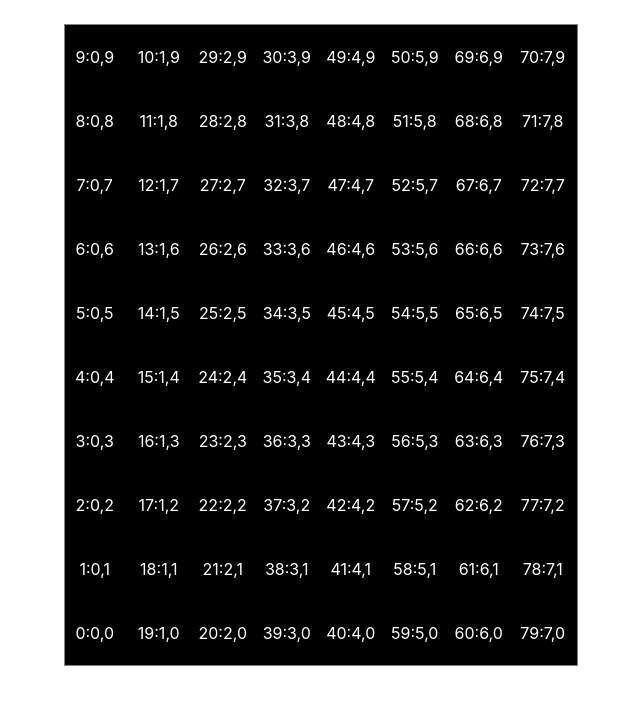
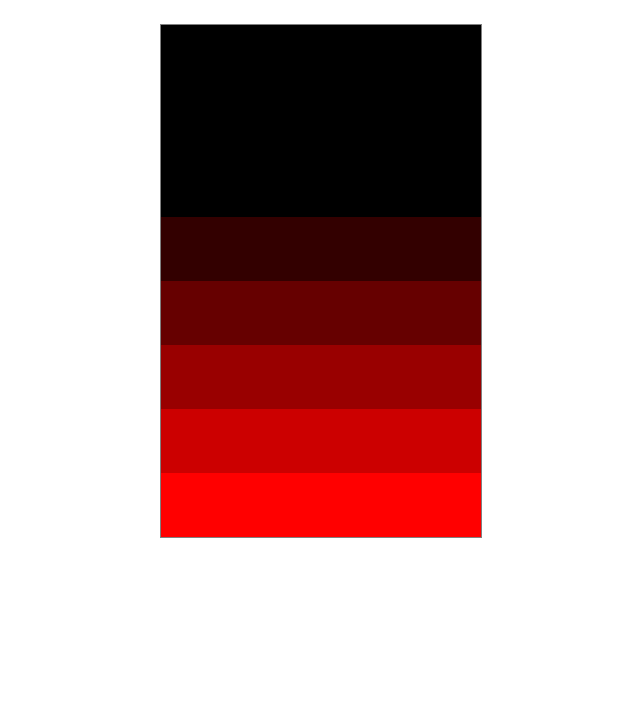
Before and after one commit to elliotf/sunrise-alarm, a Svelte app: page / in a window 1280 px wide. Shown: the top 704 px of the page, without its empty margins (319-959 px from the left). Built offline with nearby package versions, Linux system fonts and the light colour scheme.

Commit message:
Prepare for refactor to break things apart

```diff
--- a/led_string.js
+++ b/led_string.js
@@ -13,6 +13,15 @@ class LedString {
           color: [0,0,0],
         };
       });
+  }
+
+  getPixelAtCoord({x,y}) {
+    const offset = this.getOffsetForCoord({x,y});
+    return this.pixels[offset];
+  }
+
+  getPixelAtOffset(offset) {
+    return this.pixels[offset];
   }
 
   getOffsetForCoord({x,y}) {
@@ -41,16 +50,14 @@ class LedString {
 
     for (let y = 0; y < this.height; ++y) {
       for (let x = 0; x < this.width; ++x) {
-        const offset = this.getOffsetForCoord({x,y});
-
-        rows[(this.height-1)-y][x] = this.pixels[offset];
+        rows[(this.height-1)-y][x] = this.getPixelAtCoord({x,y});
       }
     }
 
     return rows;
   }
 
-  // TODO: gamma correction
+  // TODO: gamma correction: `255 * Math.pow(( val / 255), gammacorrection_factor);`
   setGradient(...stops) {
     if ((stops.length-1) > this.height) {
       throw new Error(`Cannot fit ${stops.length-1} deltas into ${this.height} pixels`);
@@ -72,9 +79,9 @@ class LedString {
         const pct_up = (y-start) / Math.max(stop-start-1,1);
 
         for (let x = 0; x < this.width; ++x) {
-          const offset = this.getOffsetForCoord({x,y})
+          const pixel = this.getPixelAtCoord({x,y});
           channels.forEach((ch) => {
-            this.pixels[offset].color[ch] = Math.floor(from[ch] + delta[ch]*pct_up);
+            pixel.color[ch] = Math.floor(from[ch] + delta[ch]*pct_up);
           });
         }
       }
--- a/src/App.svelte
+++ b/src/App.svelte
@@ -1,12 +1,29 @@
 <script>
   import LedString from '../led_string';
 
+  //const num_pixels = 160; // 5M @ 32 pixels/M
+  const num_pixels = 40; // for testing
+  const width = 5;
+  const height = Math.floor(num_pixels/width);
+
   const string = new LedString({
-    width: 8,
-    height: 10,
+    width,
+    height,
   });
 
-  string.setGradient([255,0,0],[0,0,0],[0,0,0])
+  string.setGradient(
+    [0,255,0,0],
+    [0.75,0,0,0],
+    [1,0,0,0]
+  )
+
+  /*
+  string.setGradient(
+    [0,255,64,64],
+    [0.75,0,0,0],
+    [1,0,0,0]
+  )
+  */
 
   let rows = string.toRowsAndColumns();
 
@@ -17,6 +34,12 @@
 
     return '#' + str.join('');
   }
+
+  function labelForPixel({ x, y, offset }) {
+    return '';
+    return `${offset}:${x},${y}`;
+    return `${offset}`;
+  }
 </script>
 
 <main>
@@ -24,7 +47,7 @@
     {#each rows as pixels}
       <div class="row">
       {#each pixels as p}
-        <div class="pixel" style="background-color: {cssColor(p.color)}">{p.offset}:{p.x},{p.y}&nbsp;</div>
+        <div class="pixel" style="background-color: {cssColor(p.color)}">{labelForPixel(p)}</div>
       {/each}
       </div>
     {/each}
@@ -53,6 +76,7 @@
     /* padding: 1px; */
     border: 0px;
     /* background-color: red; */
+    font-size: 9px;
   }
 
 	main {
```
Also changed, not shown: alarm.js (added), key_frame.js (added), test/alarm.js (added), test/key_frame.js (added).
